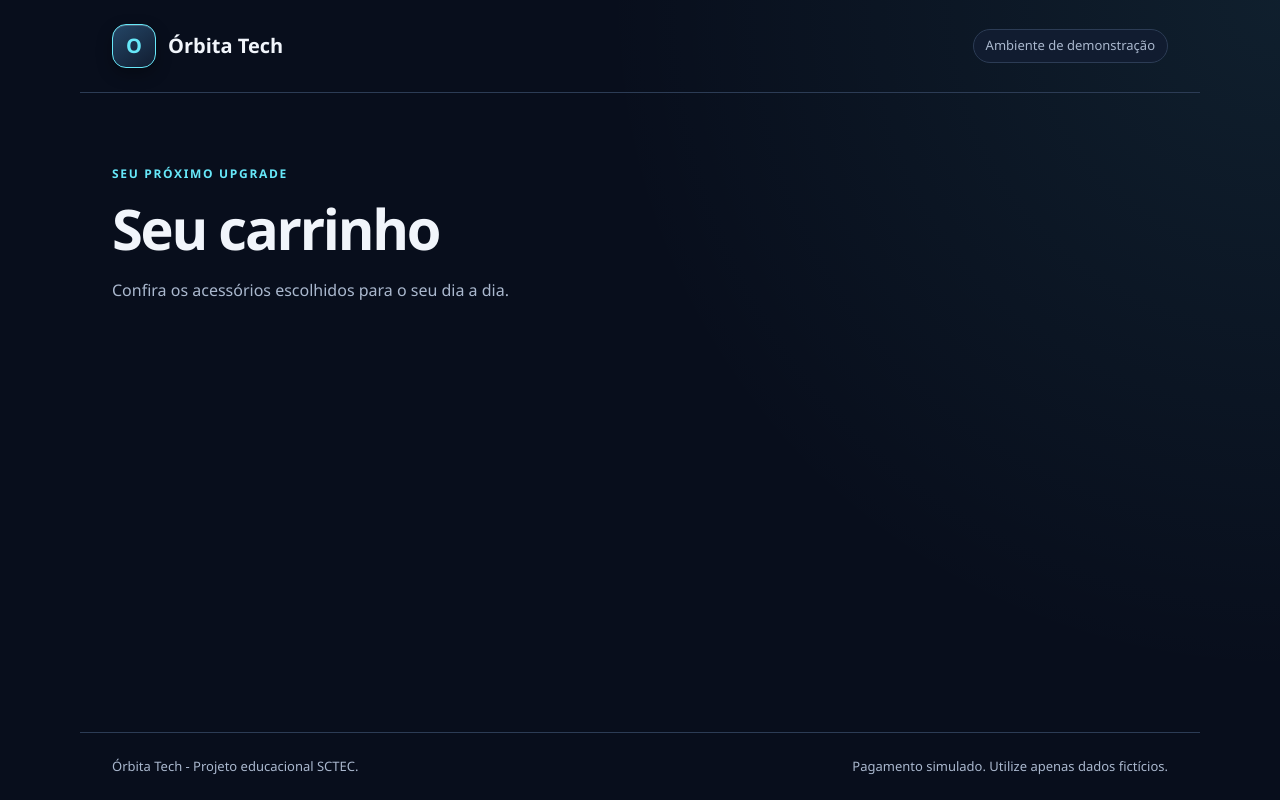
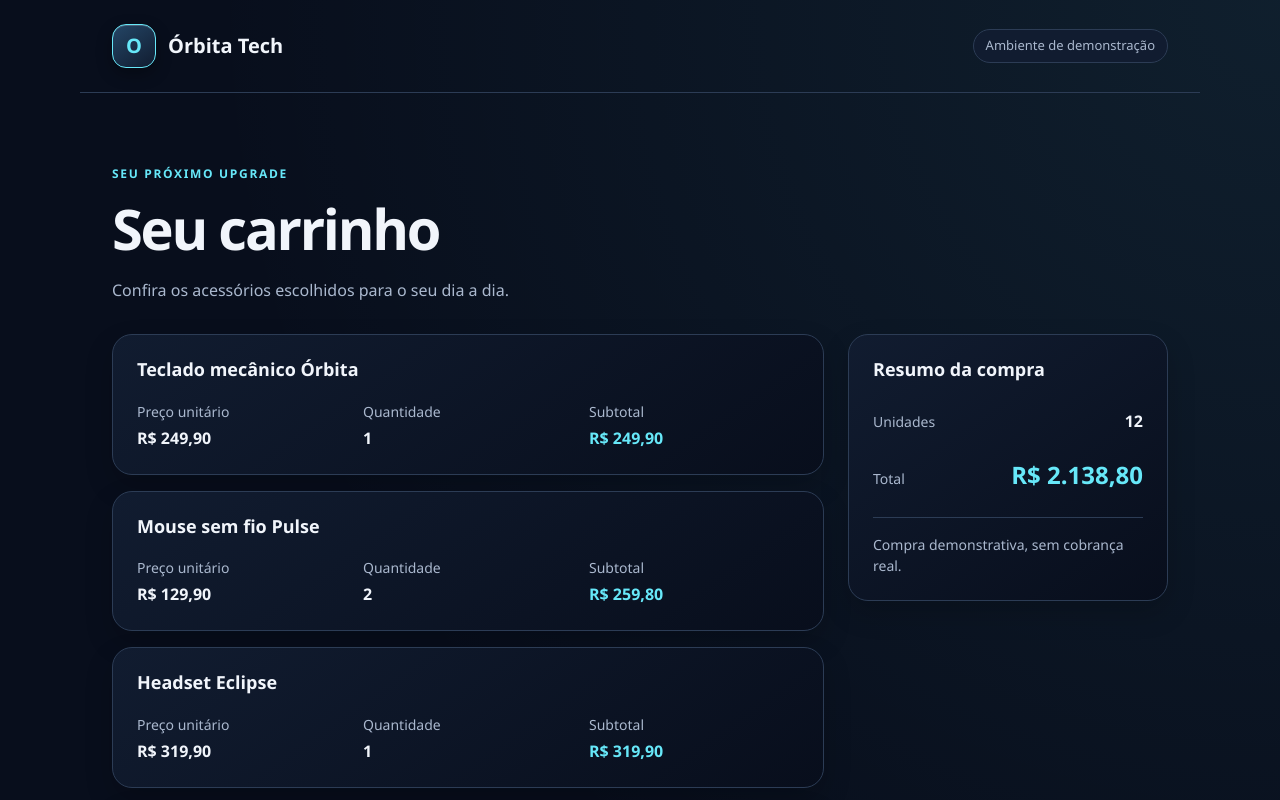
Before and after one commit to alexandredevsc/checkout-react, a React (Vite) app: page / in a window 1280 px wide. Shown: the top 800 px of the page. Built offline with nearby package versions, Linux system fonts and the light colour scheme.

Commit message:
implementa carrinho com componentes reutilizaveis e resumo

```diff
--- a/src/App.jsx
+++ b/src/App.jsx
@@ -1,4 +1,5 @@
 import "./App.css";
+import Carrinho from "./pages/Carrinho.jsx";
 
 // Estrutura inicial da Loja; as páginas de checkout serão adicionadas por etapas.
 function App() {
@@ -17,17 +18,9 @@ function App() {
         <span className="aviso-simulacao">Ambiente de demonstração</span>
       </header>
 
-      {/* Conteúdo principal da página do carrinho. */}
+      {/* Exibe a página do carrinho dentro do layout compartilhado. */}
       <main className="conteudo">
-        <section className="introducao" aria-labelledby="titulo-carrinho">
-          <p className="etiqueta">SEU PRÓXIMO UPGRADE</p>
-
-          <h1 id="titulo-carrinho">Seu carrinho</h1>
-
-          <p className="descricao">
-            Confira os acessórios escolhidos para o seu dia a dia.
-          </p>
-        </section>
+        <Carrinho />
       </main>
 
       {/* Esclarece que o projeto não realiza cobranças. */}
--- /dev/null
+++ b/src/components/ItemCarrinho.jsx
@@ -0,0 +1,35 @@
+import { calcularSubtotalCentavos, formatarMoeda } from "../utils/carrinho.js";
+
+/* Recebe um produto por props e apresenta seus dados e subtotal */
+
+function ItemCarrinho({ produto }) {
+  const precoUnitarioCentavos = Math.round(produto.precoUnitario * 100);
+  const subtotalCentavos = calcularSubtotalCentavos(produto);
+
+  return (
+    <li className="item-carrinho">
+      {/*Identifica o produto dentro da lista do carrinho.*/}
+      <h2 className="item-carrinho-nome">{produto.nome}</h2>
+
+      {/*Relaciona cada informação ao seu respectivo valor.*/}
+      <dl className="item-carrinho-dados">
+        <div>
+          <dt>Preço unitário</dt>
+          <dd>{formatarMoeda(precoUnitarioCentavos)}</dd>
+        </div>
+
+        <div>
+          <dt>Quantidade</dt>
+          <dd>{produto.quantidade}</dd>
+        </div>
+
+        <div>
+          <dt>Subtotal</dt>
+          <dd>{formatarMoeda(subtotalCentavos)}</dd>
+        </div>
+      </dl>
+    </li>
+  );
+}
+
+export default ItemCarrinho;
--- /dev/null
+++ b/src/components/ResumoCompra.jsx
@@ -0,0 +1,27 @@
+import { formatarMoeda } from "../utils/carrinho.js";
+
+/* Compartilha a apresentação do total entre carrinho e pagamento. */
+
+function ResumoCompra({ totalCentavos, quantidadeItens }) {
+  return (
+    <section className="resumo-compra" aria-labelledby="titulo-resumo">
+      <h2 id="titulo-resumo">Resumo da compra</h2>
+
+      <dl className="resumo-valores">
+        <div>
+          <dt>Unidades</dt>
+          <dd>{quantidadeItens}</dd>
+        </div>
+
+        <div>
+          <dt>Total</dt>
+          <dd className="resumo-total">{formatarMoeda(totalCentavos)}</dd>
+        </div>
+      </dl>
+
+      <p className="resumo-aviso"> Compra demonstrativa, sem cobrança real.</p>
+    </section>
+  );
+}
+
+export default ResumoCompra;
--- /dev/null
+++ b/src/pages/Carrinho.css
@@ -0,0 +1,100 @@
+/* Organiza produtos e resumo em uma coluna nas telas pequenas. */
+.carrinho-layout {
+    display: grid;
+    gap: 24px;
+    margin-top: 32px;
+    align-items: start;
+}
+
+.lista-produtos {
+    display: grid;
+    gap: 16px;
+    list-style: none;
+    margin: 0;
+    padding: 0;
+    min-width: 0;
+}
+
+/* Aplica superfície, bordas e profundidade aos cartões. */
+.item-carrinho,
+.resumo-compra {
+    padding: 24px;
+    border: 1px solid var(--cor-borda);
+    border-radius: 20px;
+    background: linear-gradient(145deg,
+            var(--cor-superficie),
+            var(--cor-fundo));
+    box-shadow: 0 12px 28px rgba(0, 0, 0, 0.18);
+}
+
+.item-carrinho-nome,
+.resumo-compra h2 {
+    font-size: 1.125rem;
+    overflow-wrap: anywhere;
+}
+
+/* Distribui os dados sem impor larguras que ultrapassem a tela. */
+.item-carrinho-dados {
+    display: grid;
+    grid-template-columns: repeat(2, minmax(0, 1fr));
+    gap: 16px;
+    margin: 20px 0 0;
+}
+
+.item-carrinho-dados dt,
+.resumo-valores dt {
+    color: var(--cor-texto-secundario);
+    font-size: 0.875rem;
+}
+
+.item-carrinho-dados dd,
+.resumo-valores dd {
+    margin: 4px 0 0;
+    font-weight: 600;
+    overflow-wrap: anywhere;
+}
+
+.item-carrinho-dados>div:last-child dd {
+    color: var(--cor-destaque);
+}
+
+/* Destaca o valor final e separa a mensagem de demonstração. */
+.resumo-valores {
+    display: grid;
+    gap: 20px;
+    margin: 24px 0;
+}
+
+.resumo-valores>div {
+    display: flex;
+    flex-wrap: wrap;
+    justify-content: space-between;
+    align-items: baseline;
+    gap: 8px 16px;
+}
+
+.resumo-total {
+    color: var(--cor-destaque);
+    font-size: 1.5rem;
+}
+
+.resumo-aviso {
+    padding-top: 16px;
+    border-top: 1px solid var(--cor-borda);
+    color: var(--cor-texto-secundario);
+    font-size: 0.875rem;
+}
+
+/* Exibe preço, quantidade e subtotal lado a lado quando houver espaço. */
+@media (min-width: 480px) {
+    .item-carrinho-dados {
+        grid-template-columns: repeat(3, minmax(0, 1fr));
+    }
+}
+
+/* Posiciona o resumo ao lado da lista em telas maiores. */
+@media (min-width: 960px) {
+    .carrinho-layout {
+        grid-template-columns: minmax(0, 1fr) 320px;
+    }
+}
--- /dev/null
+++ b/src/pages/Carrinho.jsx
@@ -0,0 +1,43 @@
+import ItemCarrinho from "../components/ItemCarrinho.jsx";
+import ResumoCompra from "../components/ResumoCompra.jsx";
+import { produtos } from "../data/produtos.js";
+import { calcularTotalCentavos } from "../utils/carrinho.js";
+import "./Carrinho.css";
+
+/* Reúne os dados e os componentes da página do carrinho. */
+function Carrinho() {
+  const totalCentavos = calcularTotalCentavos(produtos);
+  const quantidadeItens = produtos.reduce(
+    (total, produto) => total + produto.quantidade,
+    0,
+  );
+
+  return (
+    <>
+      {/* Apresenta o título principal da página. */}
+      <section className="introducao" aria-labelledby="titulo-carrinho">
+        <p className="etiqueta">SEU PRÓXIMO UPGRADE</p>
+        <h1 id="titulo-carrinho">Seu carrinho</h1>
+        <p className="descricao">
+          Confira os acessórios escolhidos para o seu dia a dia.
+        </p>
+      </section>
+
+      <div className="carrinho-layout">
+        {/* Cada produto recebe uma instância do mesmo componente. */}
+        <ul className="lista-produtos" aria-label="Produtos do carrinho">
+          {produtos.map((produto) => (
+            <ItemCarrinho key={produto.id} produto={produto} />
+          ))}
+        </ul>
+
+        <ResumoCompra
+          totalCentavos={totalCentavos}
+          quantidadeItens={quantidadeItens}
+        />
+      </div>
+    </>
+  );
+}
+
+export default Carrinho;
```
